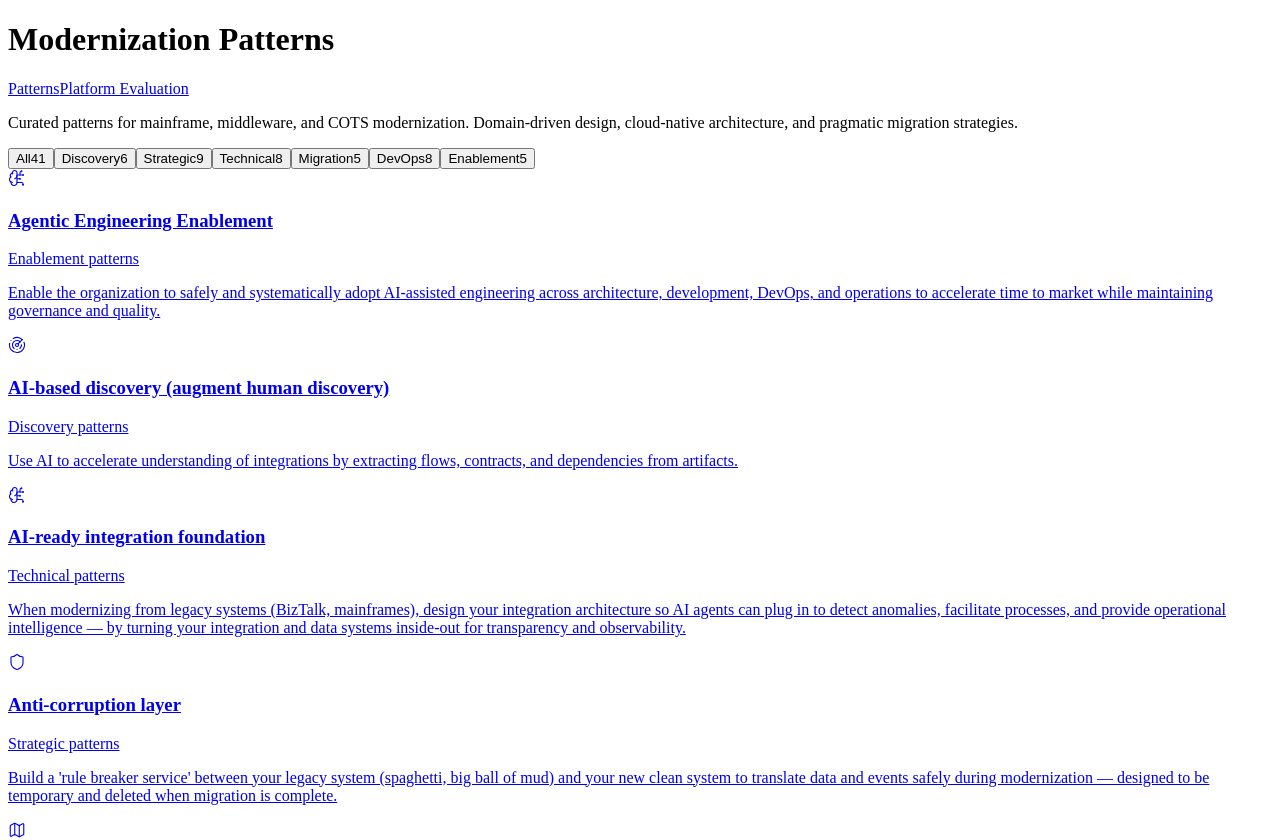
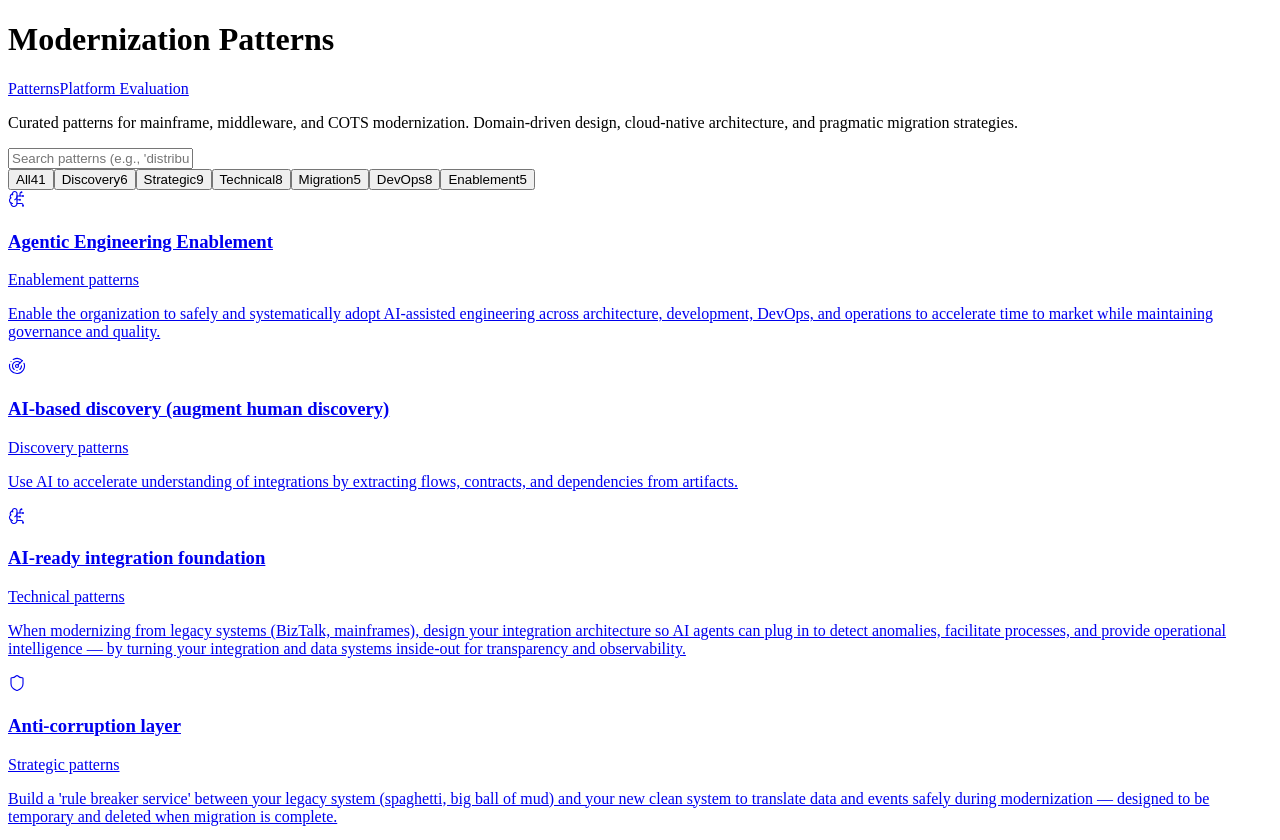
Before and after one commit to AIS-Commercial-Business-Unit/RiskInsure, a React (Vite) app in the folder platform/modernizationpatterns/: page / in a window 1280 px wide. Shown: the top 840 px of the page. Built offline with nearby package versions, Linux system fonts and the light colour scheme; the HTML template or start-up script is replaced by a standard one.

Commit message:
Added search

```diff
--- a/platform/modernizationpatterns/src/routes/Home.jsx
+++ b/platform/modernizationpatterns/src/routes/Home.jsx
@@ -5,12 +5,26 @@ import { getPatternIcon } from '../data/patternIcons.js';
 
 export default function Home({ categories, patterns }) {
   const [activeFilter, setActiveFilter] = useState('all');
+  const [searchTerm, setSearchTerm] = useState('');
 
-  // Filter patterns based on active category
-  const filteredPatterns =
-    activeFilter === 'all'
-      ? patterns
-      : patterns.filter((p) => p.category === activeFilter);
+  // Filter patterns based on active category and search term
+  const filteredPatterns = patterns.filter((p) => {
+    // First apply category filter
+    const matchesCategory = activeFilter === 'all' || p.category === activeFilter;
+
+    // Then apply search filter
+    if (!searchTerm) return matchesCategory;
+
+    const searchLower = searchTerm.toLowerCase();
+    const matchesSearch = (
+      p.title.toLowerCase().includes(searchLower) ||
+      p.summary.toLowerCase().includes(searchLower) ||
+      (p.description && p.description.toLowerCase().includes(searchLower)) ||
+      p.id.toLowerCase().includes(searchLower)
+    );
+
+    return matchesCategory && matchesSearch;
+  });
 
   const filterOptions = [
     { key: 'all', label: 'All', count: patterns.length },
@@ -29,6 +43,32 @@ export default function Home({ categories, patterns }) {
           Curated patterns for mainframe, middleware, and COTS modernization.
           Domain-driven design, cloud-native architecture, and pragmatic migration strategies.
         </p>
+      </div>
+
+      <div className="search-section">
+        <div className="search-box">
+          <input
+            type="text"
+            placeholder="Search patterns (e.g., 'distributed', 'saga', 'database')..."
+            value={searchTerm}
+            onChange={(e) => setSearchTerm(e.target.value)}
+            className="search-input"
+          />
+          {searchTerm && (
+            <button
+              className="clear-search"
+              onClick={() => setSearchTerm('')}
+              aria-label="Clear search"
+            >
+              ✕
+            </button>
+          )}
+        </div>
+        {searchTerm && (
+          <p className="search-results-count">
+            Found {filteredPatterns.length} pattern{filteredPatterns.length !== 1 ? 's' : ''}
+          </p>
+        )}
       </div>
 
       <div className="filter-bar">
--- a/platform/modernizationpatterns/src/styles.css
+++ b/platform/modernizationpatterns/src/styles.css
@@ -1358,6 +1358,67 @@ a {
   font-size: 0.95rem;
 }
 
+/* Search Section */
+.search-section {
+  margin: 32px 0;
+  padding: 20px 24px;
+  background: var(--page-bg);
+  border-radius: 12px;
+  border: 2px solid var(--accent);
+}
+
+.search-box {
+  position: relative;
+  max-width: 600px;
+}
+
+.search-input {
+  width: 100%;
+  padding: 12px 40px 12px 16px;
+  font-size: 1rem;
+  border: 2px solid var(--strategic-border);
+  border-radius: 8px;
+  background: white;
+  color: var(--ink);
+  transition: border-color 0.2s;
+}
+
+.search-input:focus {
+  outline: none;
+  border-color: var(--accent);
+  box-shadow: 0 0 0 3px var(--accent-soft);
+}
+
+.search-input::placeholder {
+  color: var(--ink-soft);
+}
+
+.clear-search {
+  position: absolute;
+  right: 12px;
+  top: 50%;
+  transform: translateY(-50%);
+  background: none;
+  border: none;
+  color: var(--ink-soft);
+  font-size: 1.2rem;
+  cursor: pointer;
+  padding: 4px 8px;
+  line-height: 1;
+  transition: color 0.2s;
+}
+
+.clear-search:hover {
+  color: var(--accent);
+}
+
+.search-results-count {
+  margin: 12px 0 0 0;
+  color: var(--accent-deep);
+  font-size: 0.95rem;
+  font-weight: 500;
+}
+
 /* Status Badges */
 .status-badge {
   display: inline-block;
```
Also changed, not shown: 5 other files (tests, documents, lock files or other folders).
